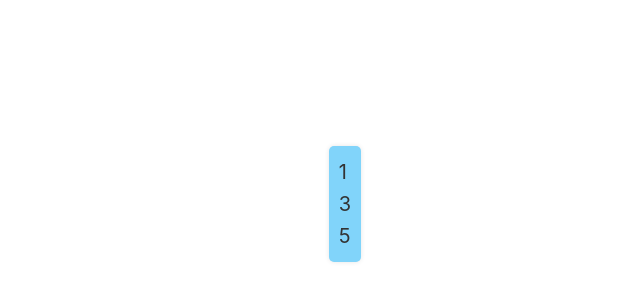
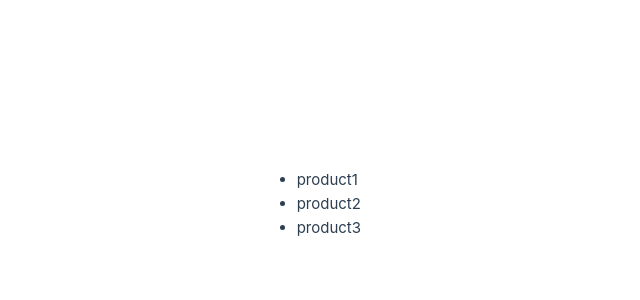
Before and after one commit to rayssssbush/vue_uch, a Vue app: page / in a window 1280 px wide. Shown: the part 196-496 px from the top of the page, without its empty margins (279-919 px from the left). Built offline with nearby package versions, Linux system fonts and the light colour scheme.

Commit message:
Задание 27

```diff
--- a/src/App.vue
+++ b/src/App.vue
@@ -4,23 +4,21 @@
 </script>
 
 <template>
-	<div>
-		<p v-for="item in positiveItems" :key="item">{{ item }}</p>
-	</div>
+	<ul>
+		<li v-for="product in products" :key="product.id">{{ product.name }}</li>
+	</ul>
 </template>
 
 <script>
 export default {
 	data() {
 		return {
-			items: [1, -2, 3, -4, 5],
+			products: [
+				{ id: 1, name: 'product1' },
+				{ id: 2, name: 'product2' },
+				{ id: 3, name: 'product3' },
+			],
 		}
-	},
-	computed: {
-		positiveItems() {
-			// Фильтруем и возвращаем только положительные элементы
-			return this.items.filter(item => item > 0)
-		},
 	},
 }
 </script>
```
